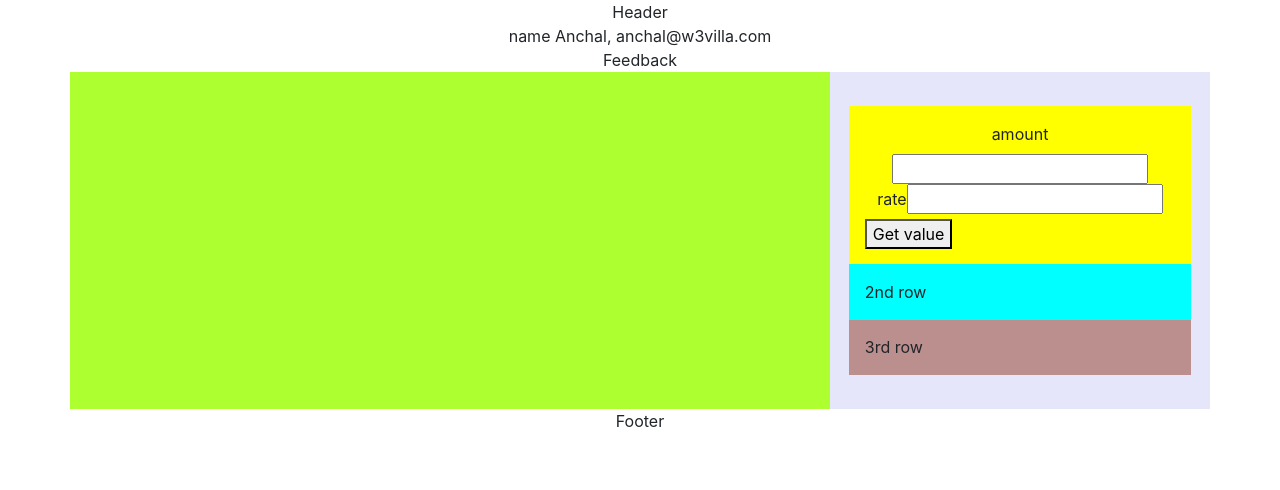
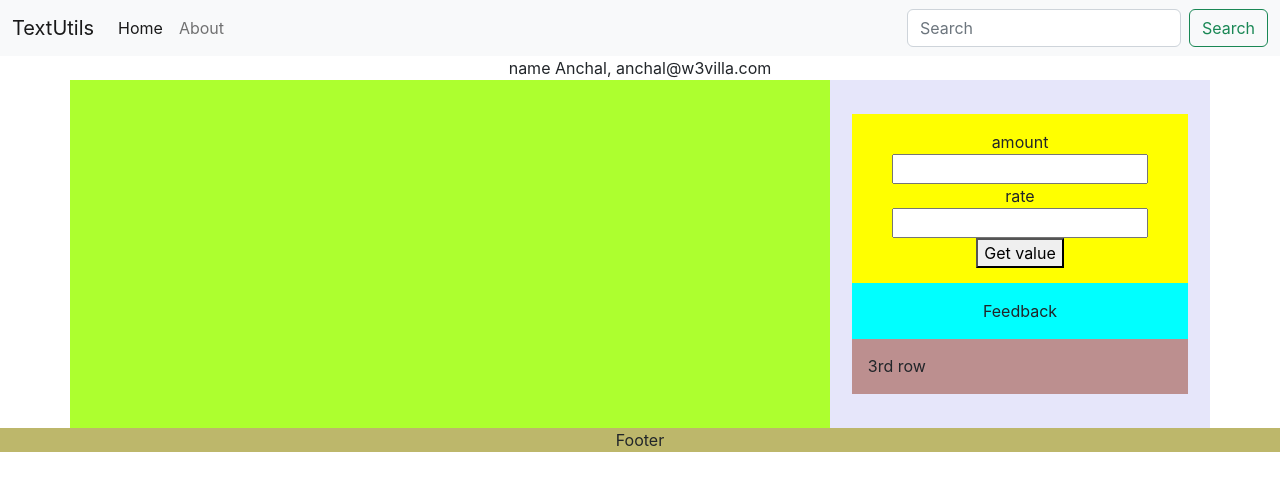
Before and after one commit to gupta-anchal/react-application, a React (Create React App) app: page / in a window 1280 px wide. Shown: the top 490 px of the page. Built offline with nearby package versions, Linux system fonts and the light colour scheme.

Commit message:
updated nav bar

```diff
--- a/public/index.html
+++ b/public/index.html
@@ -15,12 +15,7 @@
       user's mobile device or desktop. See https://developers.google.com/web/fundamentals/web-app-manifest/
     -->
     <link rel="manifest" href="%PUBLIC_URL%/manifest.json" />
-    <link
-    rel="stylesheet"
-    href="https://maxcdn.bootstrapcdn.com/bootstrap/4.3.1/css/bootstrap.min.css"
-    integrity="sha384-ggOyR0iXCbMQv3Xipma34MD+dH/1fQ784/j6cY/iJTQUOhcWr7x9JvoRxT2MZw1T"
-    crossorigin="anonymous"
-    />
+    <link href="https://cdn.jsdelivr.net/npm/bootstrap@5.2.0-beta1/dist/css/bootstrap.min.css" rel="stylesheet" integrity="sha384-0evHe/X+R7YkIZDRvuzKMRqM+OrBnVFBL6DOitfPri4tjfHxaWutUpFmBp4vmVor" crossorigin="anonymous">
     <!--
       Notice the use of %PUBLIC_URL% in the tags above.
       It will be replaced with the URL of the `public` folder during the build.
@@ -34,6 +29,7 @@
   </head>
   <body>
     <div id="root"></div>
+    <script src="https://cdn.jsdelivr.net/npm/bootstrap@5.2.0-beta1/dist/js/bootstrap.bundle.min.js" integrity="sha384-pprn3073KE6tl6bjs2QrFaJGz5/SUsLqktiwsUTF55Jfv3qYSDhgCecCxMW52nD2" crossorigin="anonymous"></script>
     <!--
       This HTML file is a template.
       If you open it directly in the browser, you will see an empty page.
--- a/src/App.css
+++ b/src/App.css
@@ -60,3 +60,7 @@
   background-color: rosybrown;
   padding: 5%;
 }
+
+.footercontainer{
+  background-color: darkkhaki;
+}
--- a/src/components/TaxCalc.js
+++ b/src/components/TaxCalc.js
@@ -1,7 +1,5 @@
 import React, { useRef } from 'react';
 import Container from 'react-bootstrap/Container';
-import Row from 'react-bootstrap/Row';
-import Col from 'react-bootstrap/Col';
 // import { render } from 'react-dom';
 
 import InputField from './inputfield';
@@ -19,27 +17,12 @@ export default function TaxCalc(props) {
 
   return (
     <Container>
-    <Row>
-        <Col sm={8} className="column1">
-        </Col>
-        <Col sm={4} className="column2">
-            <Row className="row1">
-                <form ref={nameForm} align="center">
-                    <InputField label={'amount'} name={'amount'}/>
-                    <InputField label={'rate'} name={'rate'}/>
-                </form>
-                <button onClick={handleClickEvent}>Get value</button>
-            </Row>
-            <Row className="row2">
-                2nd row
-            </Row>
-            <Row className="row3">
-                3rd row
-            </Row>
+        <form ref={nameForm} align="center">
+            <InputField label={'amount'} name={'amount'}/>
+            <InputField label={'rate'} name={'rate'}/>
+        </form>
+        <button onClick={handleClickEvent}>Get value</button>
 
-        </Col>
-
-    </Row>
     </Container>
   )
 }
--- a/src/components/layout/Footer.js
+++ b/src/components/layout/Footer.js
@@ -2,6 +2,6 @@ import React from 'react'
 
 export default function Footer() {
   return (
-    <div>Footer</div>
+    <div class="footercontainer">Footer</div>
   )
 }
--- a/src/components/layout/Header.js
+++ b/src/components/layout/Header.js
@@ -2,7 +2,28 @@ import React from 'react'
 
 export default function Header() {
   return (
-    <div>Header</div>
+    <nav className="navbar navbar-expand-lg bg-light">
+  <div className="container-fluid">
+    <a className="navbar-brand" href="/">TextUtils</a>
+    <button className="navbar-toggler" type="button" data-bs-toggle="collapse" data-bs-target="#navbarSupportedContent" aria-controls="navbarSupportedContent" aria-expanded="false" aria-label="Toggle navigation">
+      <span className="navbar-toggler-icon"></span>
+    </button>
+    <div className="collapse navbar-collapse" id="navbarSupportedContent">
+      <ul className="navbar-nav me-auto mb-2 mb-lg-0">
+        <li className="nav-item">
+          <a className="nav-link active" aria-current="page" href="/">Home</a>
+        </li>
+        <li className="nav-item">
+          <a className="nav-link" href="/">About</a>
+        </li>
+      </ul>
+      <form className="d-flex" role="search">
+        <input className="form-control me-2" type="search" placeholder="Search" aria-label="Search"/>
+        <button className="btn btn-outline-success" type="submit">Search</button>
+      </form>
+    </div>
+  </div>
+</nav>
 
   )
 }
--- a/src/components/layout/Main.js
+++ b/src/components/layout/Main.js
@@ -2,6 +2,9 @@ import React from 'react';
 import Feedback from '../Feedback';
 import Info from '../Info';
 import TaxCalc from '../TaxCalc';
+import Container from 'react-bootstrap/Container';
+import Row from 'react-bootstrap/Row';
+import Col from 'react-bootstrap/Col';
 
 
 export default function Main() {
@@ -18,8 +21,23 @@ export default function Main() {
   return (
     <div className='main'>
     <Info name={info}/>
-    <Feedback/>
-    <TaxCalc values={values}/>
+    <Container>
+    <Row>
+        <Col sm={8} className="column1">
+        </Col>
+        <Col sm={4} className="column2">
+            <Row className="row1">
+            <TaxCalc values={values}/>
+            </Row>
+            <Row className="row2">
+              <Feedback/>
+            </Row>
+            <Row className="row3">
+                3rd row
+            </Row>
+        </Col>
+    </Row>
+    </Container>
     </div>
   )
 }
```
